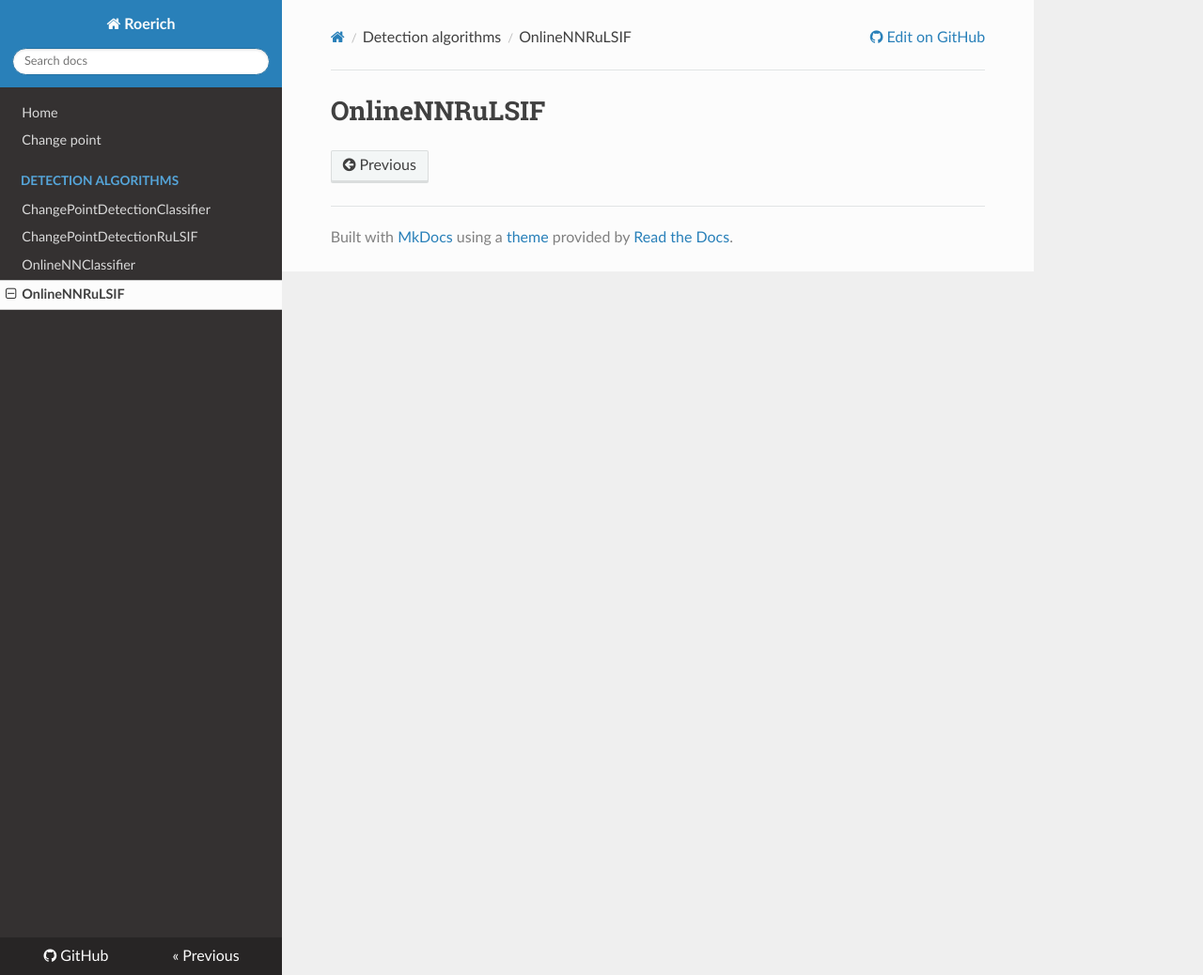
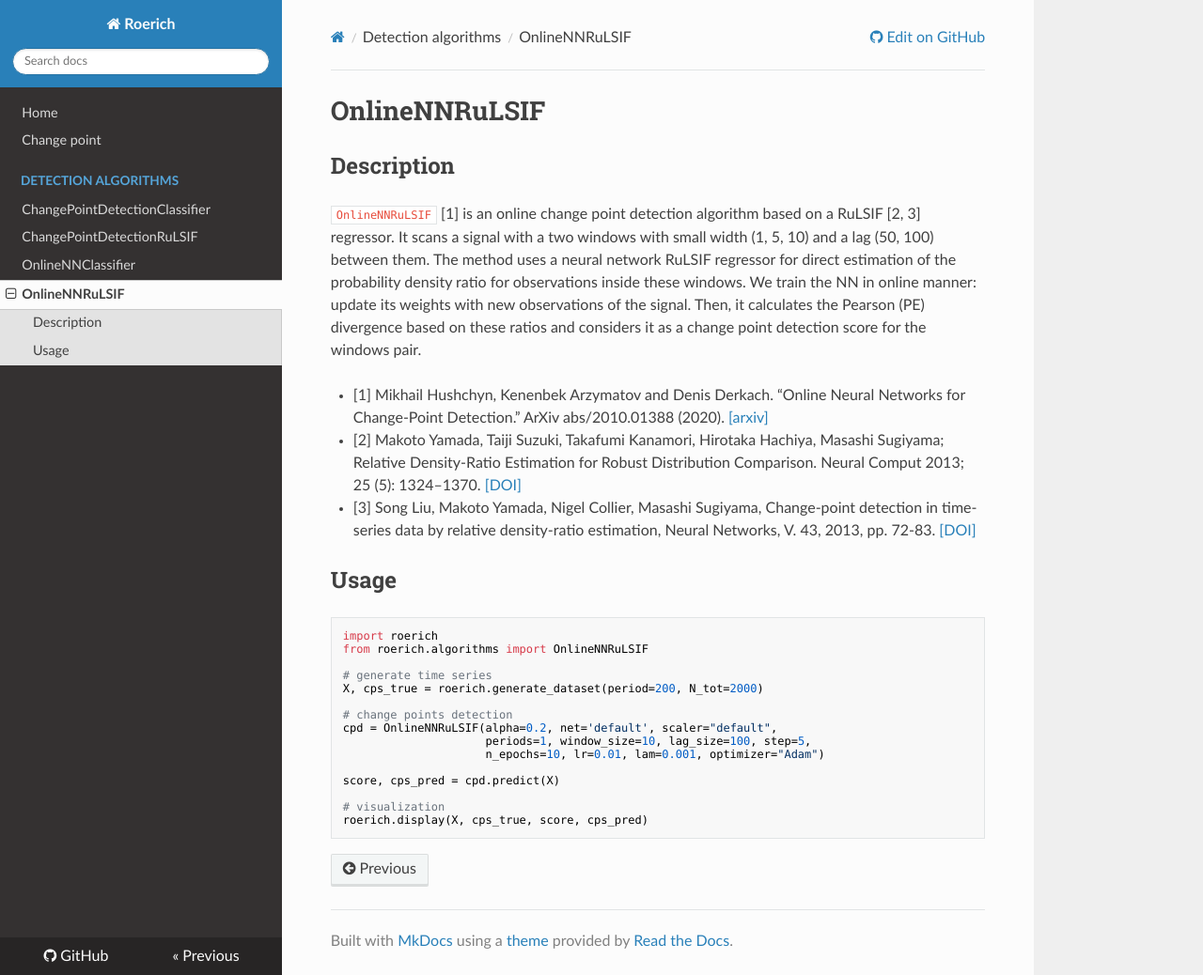
Before and after one commit to HSE-LAMBDA/roerich, an MkDocs documentation site: the page built from docs/onnr.md, in a window 1280 px wide and 1038 px high. Shown: the whole window at 94% size. Built offline with MkDocs 1.6.1, drawn with Linux system fonts in a browser that asks for light colours; nearby versions of some CDN libraries.

Commit message:
online methods description update

````diff
--- a/docs/onnr.md
+++ b/docs/onnr.md
@@ -1 +1,31 @@
 # OnlineNNRuLSIF
+
+## Description
+
+`OnlineNNRuLSIF` [1] is an online change point detection algorithm based on a RuLSIF [2, 3] regressor. It scans a signal with a two windows with small width (1, 5, 10) and a lag (50, 100) between them. The method uses a neural network RuLSIF regressor for direct estimation of the probability density ratio for observations inside these windows. We train the NN in online manner: update its weights with new observations of the signal. Then, it calculates the Pearson (PE) divergence based on these ratios and considers it as a change point detection score for the windows pair.
+
+
+- [1] Mikhail Hushchyn, Kenenbek Arzymatov and Denis Derkach. “Online Neural Networks for Change-Point Detection.” ArXiv abs/2010.01388 (2020). [[arxiv]](https://doi.org/10.48550/arXiv.2010.01388)
+- [2] Makoto Yamada, Taiji Suzuki, Takafumi Kanamori, Hirotaka Hachiya, Masashi Sugiyama; Relative Density-Ratio Estimation for Robust Distribution Comparison. Neural Comput 2013; 25 (5): 1324–1370. [[DOI]](https://doi.org/10.1162/NECO_a_00442)
+- [3] Song Liu, Makoto Yamada, Nigel Collier, Masashi Sugiyama, Change-point detection in time-series data by relative density-ratio estimation, Neural Networks, V. 43, 2013, pp. 72-83.
+[[DOI]](https://doi.org/10.1016/j.neunet.2013.01.012)
+
+## Usage
+
+```python
+import roerich
+from roerich.algorithms import OnlineNNRuLSIF
+
+# generate time series
+X, cps_true = roerich.generate_dataset(period=200, N_tot=2000)
+
+# change points detection
+cpd = OnlineNNRuLSIF(alpha=0.2, net='default', scaler="default",
+                     periods=1, window_size=10, lag_size=100, step=5,
+                     n_epochs=10, lr=0.01, lam=0.001, optimizer="Adam")
+
+score, cps_pred = cpd.predict(X)
+
+# visualization
+roerich.display(X, cps_true, score, cps_pred)
+```
````
Also changed, not shown: docs/onnc.md (+27 -0 lines).
